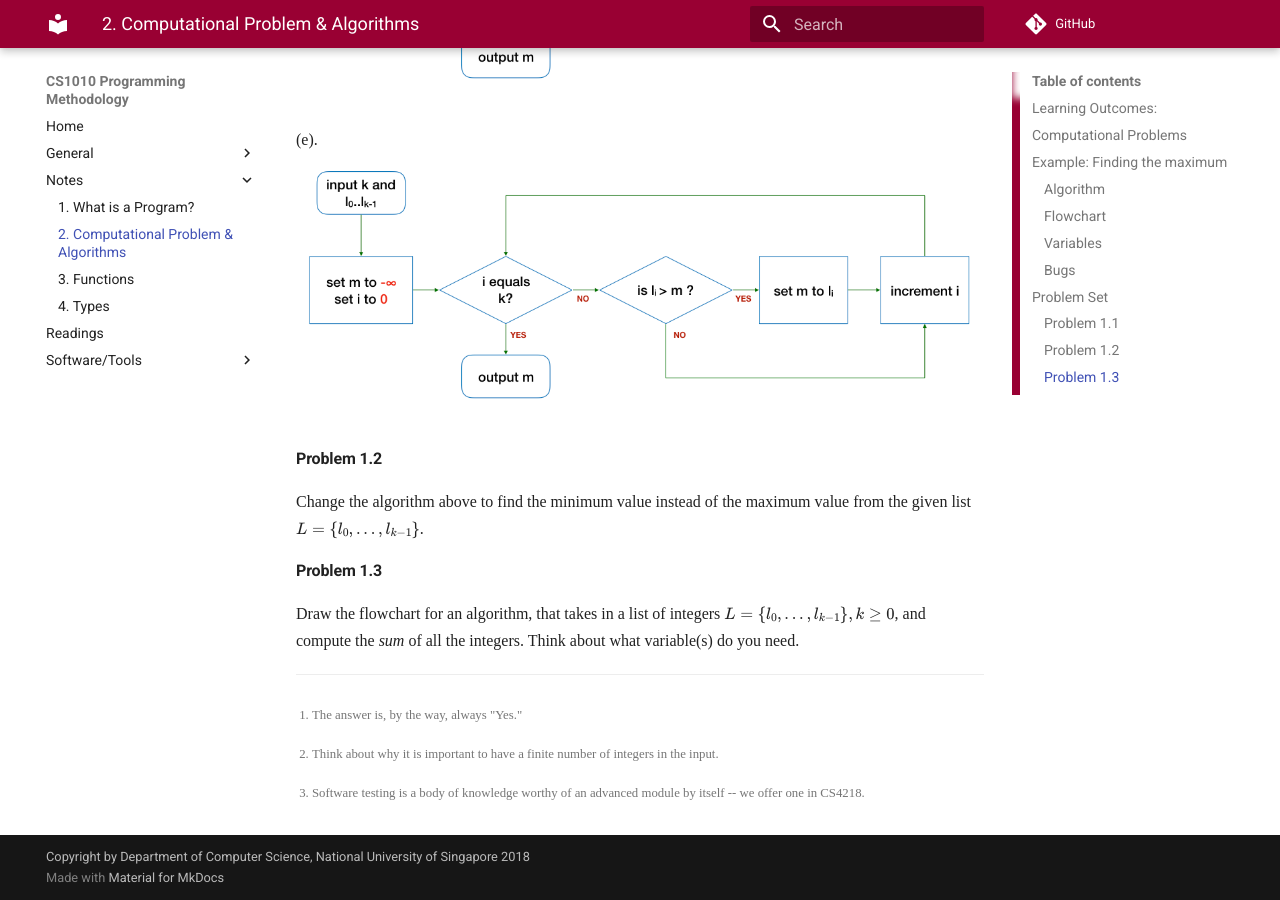
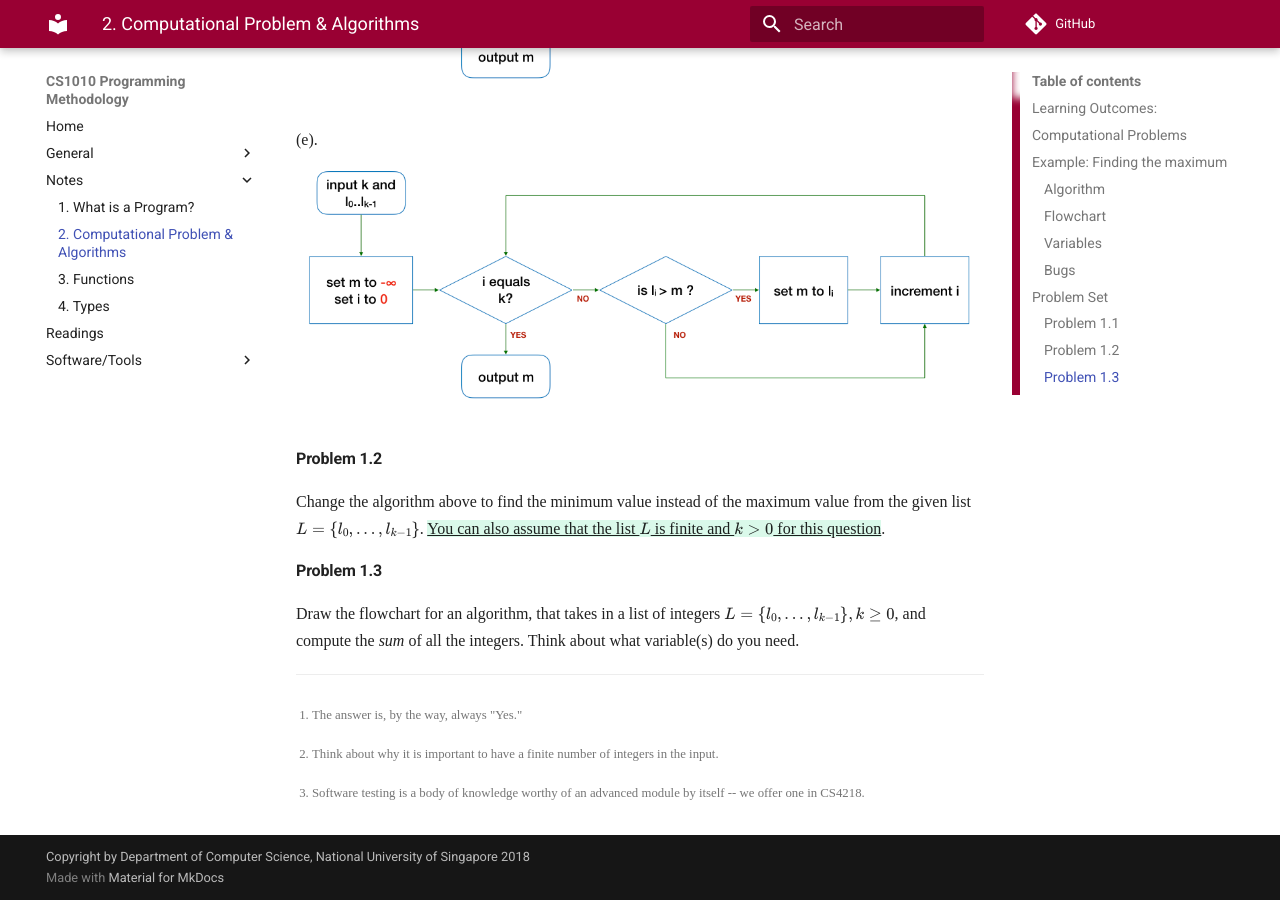
Before and after one commit to LL-Pengfei/CS1010-AY1819S1-Personal, an MkDocs documentation site: the page built from docs/02-algo.md, in a window 1280 px wide and 900 px high, scrolled down 7134 px. Built offline with MkDocs 1.6.1 and Material for MkDocs 9.7.7, drawn with Linux system fonts in a browser that asks for light colours; nearby versions of some CDN libraries; some web fonts are replaced; formulas are drawn with MathJax 3; comment, search, counter and statistics services are not loaded; old or Windows-style settings are respelled for this version of MkDocs.

Commit message:
Clarify Problem 1.2

```diff
--- a/docs/02-algo.md
+++ b/docs/02-algo.md
@@ -160,7 +160,7 @@ If an algorithm is buggy, give a counter-example where the output is incorrect.
 
 #### Problem 1.2
 
-Change the algorithm above to find the minimum value instead of the maximum value from the given list $L = \{l_0, ..., l_{k-1}\}$.
+Change the algorithm above to find the minimum value instead of the maximum value from the given list $L = \{l_0, ..., l_{k-1}\}$. {++You can also assume that the list $L$ is finite and $k > 0$ for this question++}.
 
 #### Problem 1.3
 
```
